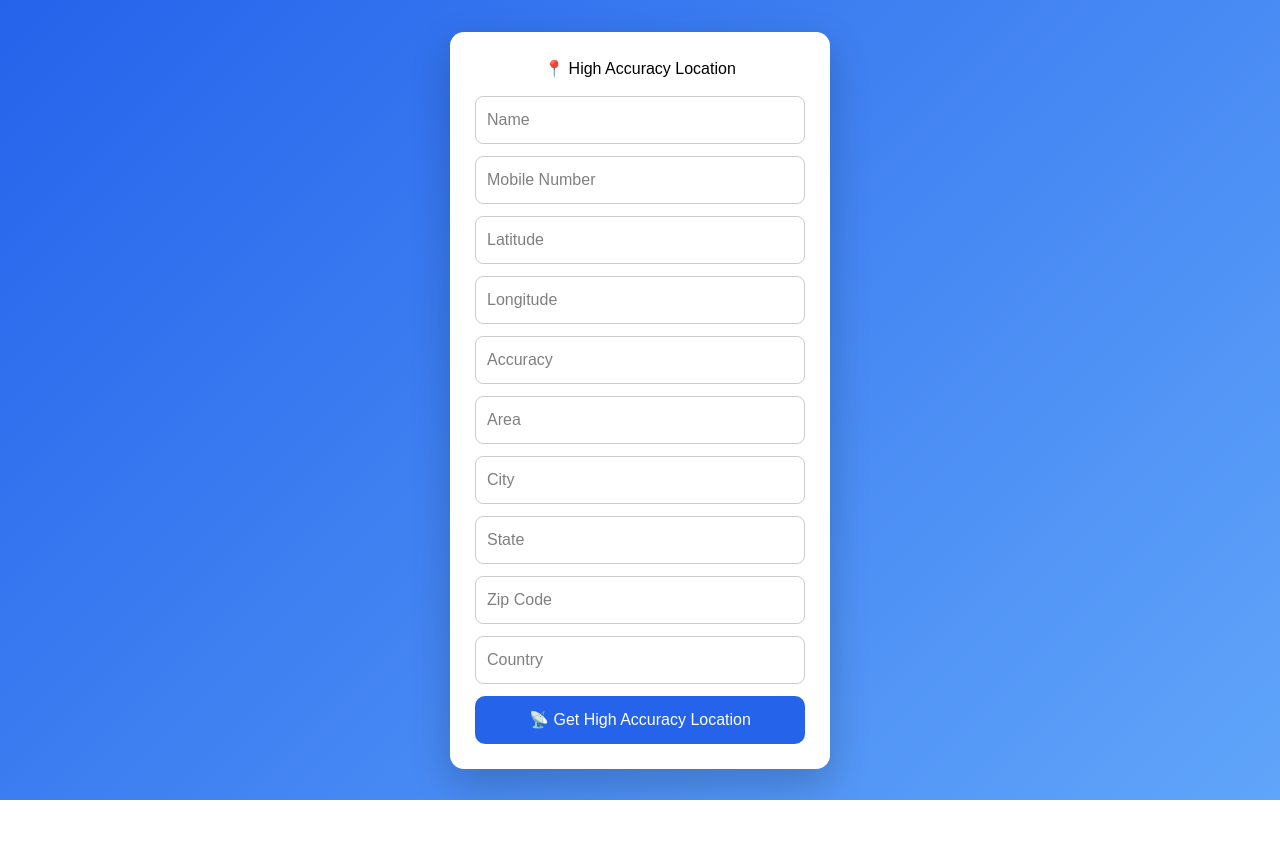
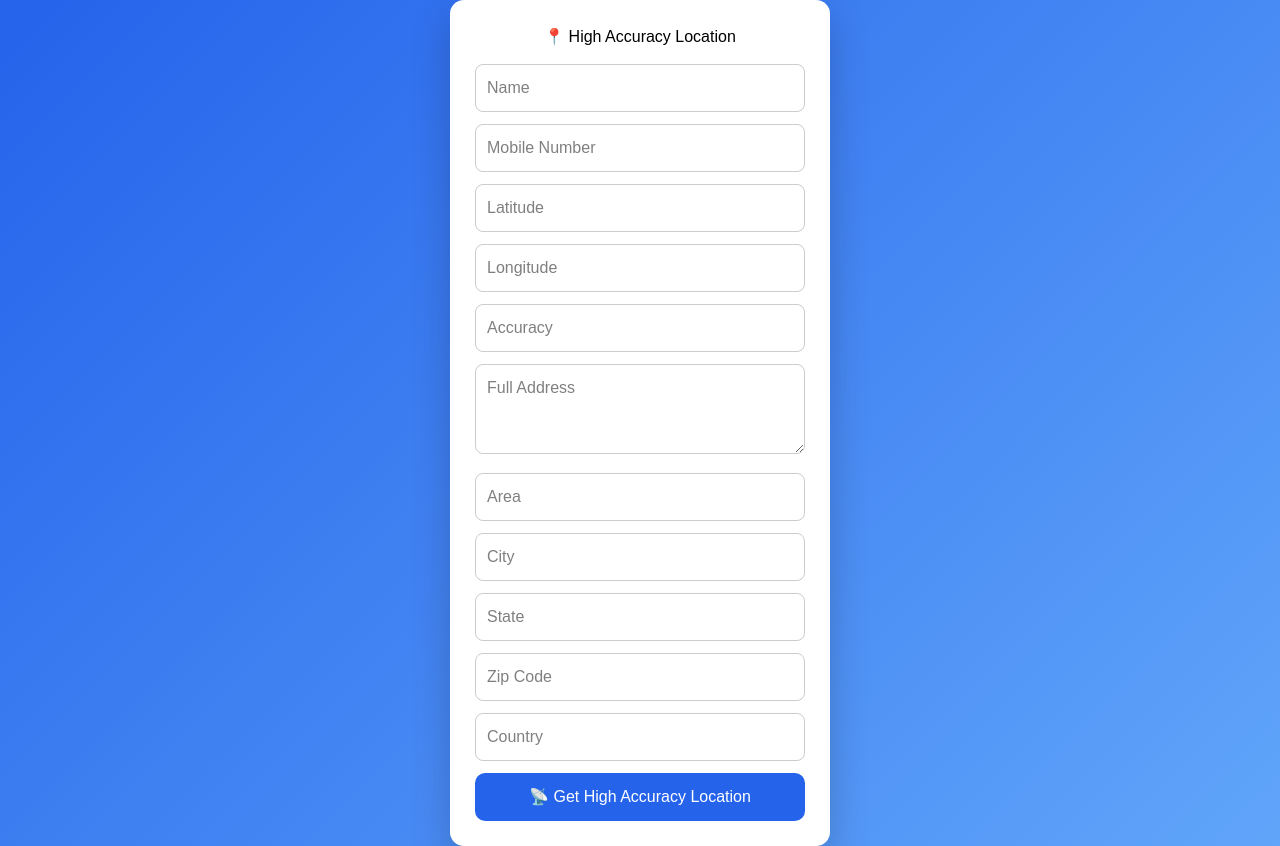
Before and after one commit to Gunasekhar9347/Locationfind, a React (Vite) app: page / in a window 1280 px wide. Before the commit the page ends 800 px from the top, so only its background shows below. Built offline with nearby package versions, Linux system fonts and the light colour scheme.

Commit message:
Update app.jsx

```diff
--- a/src/App.jsx
+++ b/src/App.jsx
@@ -1,3 +1,207 @@
+// import { useState, useRef } from "react";
+
+// function LocationForm() {
+//   const watchIdRef = useRef(null);
+
+//   const [form, setForm] = useState({
+//     name: "",
+//     mobile: "",
+//     latitude: "",
+//     longitude: "",
+//     accuracy: "",
+//     area: "",
+//     city: "",
+//     state: "",
+//     zipcode: "",
+//     country: "",
+//     error: "",
+//   });
+
+//   const handleChange = (e) => {
+//     setForm({ ...form, [e.target.name]: e.target.value });
+//   };
+
+//   /* ================= GET ADDRESS FROM LAT/LNG ================= */
+//   const fetchAddressFromLatLng = async (lat, lng) => {
+//     try {
+//       const response = await fetch(
+//         `https://nominatim.openstreetmap.org/reverse?format=json&lat=${lat}&lon=${lng}`
+//       );
+
+//       const data = await response.json();
+//       const address = data.address || {};
+
+//       setForm((prev) => ({
+//         ...prev,
+//         area:
+//           address.suburb ||
+//           address.neighbourhood ||
+//           address.village ||
+//           "",
+//         city: address.city || address.town || address.county || "",
+//         state: address.state || "",
+//         zipcode: address.postcode || "",
+//         country: address.country || "",
+//       }));
+//     } catch (err) {
+//       setForm((prev) => ({
+//         ...prev,
+//         error: "Failed to fetch address details",
+//       }));
+//     }
+//   };
+
+//   /* ================= GET LOCATION ================= */
+//   const getLocation = () => {
+//     if (!navigator.geolocation) {
+//       setForm((prev) => ({
+//         ...prev,
+//         error: "Geolocation is not supported by this browser",
+//       }));
+//       return;
+//     }
+
+//     setForm((prev) => ({
+//       ...prev,
+//       error: "Fetching high-accuracy GPS location...",
+//     }));
+
+//     watchIdRef.current = navigator.geolocation.watchPosition(
+//       (position) => {
+//         const { latitude, longitude, accuracy } = position.coords;
+
+//         // ✅ Accept ONLY accuracy <= 21 meters
+//         if (accuracy <= 21) {
+//           const lat = latitude.toFixed(6);
+//           const lng = longitude.toFixed(6);
+
+//           setForm((prev) => ({
+//             ...prev,
+//             latitude: lat,
+//             longitude: lng,
+//             accuracy: `${Math.round(accuracy)} meters`,
+//             error: "",
+//           }));
+
+//           fetchAddressFromLatLng(lat, lng);
+
+//           // Stop watching once accurate location is found
+//           navigator.geolocation.clearWatch(watchIdRef.current);
+//         } else {
+//           setForm((prev) => ({
+//             ...prev,
+//             error: `Low accuracy (${Math.round(
+//               accuracy
+//             )}m). Move outdoors & enable GPS.`,
+//           }));
+//         }
+//       },
+//       (error) => {
+//         setForm((prev) => ({
+//           ...prev,
+//           error: error.message,
+//         }));
+//       },
+//       {
+//         enableHighAccuracy: true,
+//         timeout: 30000,
+//         maximumAge: 0,
+//       }
+//     );
+//   };
+
+//   /* ================= UI ================= */
+//   return (
+//     <div style={styles.page}>
+//       <div style={styles.card}>
+//         <h2 style={styles.title}>📍 High Accuracy Location</h2>
+
+//         <input
+//           style={styles.input}
+//           name="name"
+//           placeholder="Name"
+//           value={form.name}
+//           onChange={handleChange}
+//         />
+
+//         <input
+//           style={styles.input}
+//           name="mobile"
+//           placeholder="Mobile Number"
+//           value={form.mobile}
+//           onChange={handleChange}
+//         />
+
+//         <input style={styles.input} placeholder="Latitude" value={form.latitude} readOnly />
+//         <input style={styles.input} placeholder="Longitude" value={form.longitude} readOnly />
+//         <input style={styles.input} placeholder="Accuracy" value={form.accuracy} readOnly />
+
+//         <input style={styles.input} placeholder="Area" value={form.area} readOnly />
+//         <input style={styles.input} placeholder="City" value={form.city} readOnly />
+//         <input style={styles.input} placeholder="State" value={form.state} readOnly />
+//         <input style={styles.input} placeholder="Zip Code" value={form.zipcode} readOnly />
+//         <input style={styles.input} placeholder="Country" value={form.country} readOnly />
+
+//         <button style={styles.button} onClick={getLocation}>
+//           📡 Get High Accuracy Location
+//         </button>
+
+//         {form.error && <p style={styles.error}>{form.error}</p>}
+//       </div>
+//     </div>
+//   );
+// }
+
+// export default LocationForm;
+
+// /* ================= STYLES ================= */
+
+// const styles = {
+//   page: {
+//     minHeight: "100vh",
+//     display: "flex",
+//     justifyContent: "center",
+//     alignItems: "center",
+//     background: "linear-gradient(135deg, #2563eb, #60a5fa)",
+//     fontFamily: "Arial",
+//   },
+//   card: {
+//     width: "380px",
+//     background: "#fff",
+//     padding: "25px",
+//     borderRadius: "14px",
+//     boxShadow: "0 15px 40px rgba(0,0,0,0.2)",
+//   },
+//   title: {
+//     textAlign: "center",
+//     marginBottom: "15px",
+//   },
+//   input: {
+//     width: "100%",
+//     padding: "11px",
+//     marginBottom: "12px",
+//     borderRadius: "8px",
+//     border: "1px solid #ccc",
+//   },
+//   button: {
+//     width: "100%",
+//     padding: "12px",
+//     borderRadius: "10px",
+//     border: "none",
+//     background: "#2563eb",
+//     color: "#fff",
+//     fontSize: "16px",
+//     cursor: "pointer",
+//   },
+//   error: {
+//     color: "red",
+//     textAlign: "center",
+//     marginTop: "10px",
+//   },
+// };
+
+
+
 import { useState, useRef } from "react";
 
 function LocationForm() {
@@ -9,6 +213,7 @@ function LocationForm() {
     latitude: "",
     longitude: "",
     accuracy: "",
+    fullAddress: "",
     area: "",
     city: "",
     state: "",
@@ -21,7 +226,7 @@ function LocationForm() {
     setForm({ ...form, [e.target.name]: e.target.value });
   };
 
-  /* ================= GET ADDRESS FROM LAT/LNG ================= */
+  /* ================= REVERSE GEOCODING ================= */
   const fetchAddressFromLatLng = async (lat, lng) => {
     try {
       const response = await fetch(
@@ -33,6 +238,11 @@ function LocationForm() {
 
       setForm((prev) => ({
         ...prev,
+
+        // ✅ FULL HUMAN-READABLE ADDRESS
+        fullAddress: data.display_name || "",
+
+        // Optional structured fields
         area:
           address.suburb ||
           address.neighbourhood ||
@@ -43,7 +253,7 @@ function LocationForm() {
         zipcode: address.postcode || "",
         country: address.country || "",
       }));
-    } catch (err) {
+    } catch (error) {
       setForm((prev) => ({
         ...prev,
         error: "Failed to fetch address details",
@@ -70,7 +280,7 @@ function LocationForm() {
       (position) => {
         const { latitude, longitude, accuracy } = position.coords;
 
-        // ✅ Accept ONLY accuracy <= 21 meters
+        // ✅ Accept ONLY accuracy ≤ 21 meters
         if (accuracy <= 21) {
           const lat = latitude.toFixed(6);
           const lng = longitude.toFixed(6);
@@ -136,6 +346,14 @@ function LocationForm() {
         <input style={styles.input} placeholder="Longitude" value={form.longitude} readOnly />
         <input style={styles.input} placeholder="Accuracy" value={form.accuracy} readOnly />
 
+        {/* ✅ FULL ADDRESS */}
+        <textarea
+          style={{ ...styles.input, height: "90px" }}
+          placeholder="Full Address"
+          value={form.fullAddress}
+          readOnly
+        />
+
         <input style={styles.input} placeholder="Area" value={form.area} readOnly />
         <input style={styles.input} placeholder="City" value={form.city} readOnly />
         <input style={styles.input} placeholder="State" value={form.state} readOnly />
```
